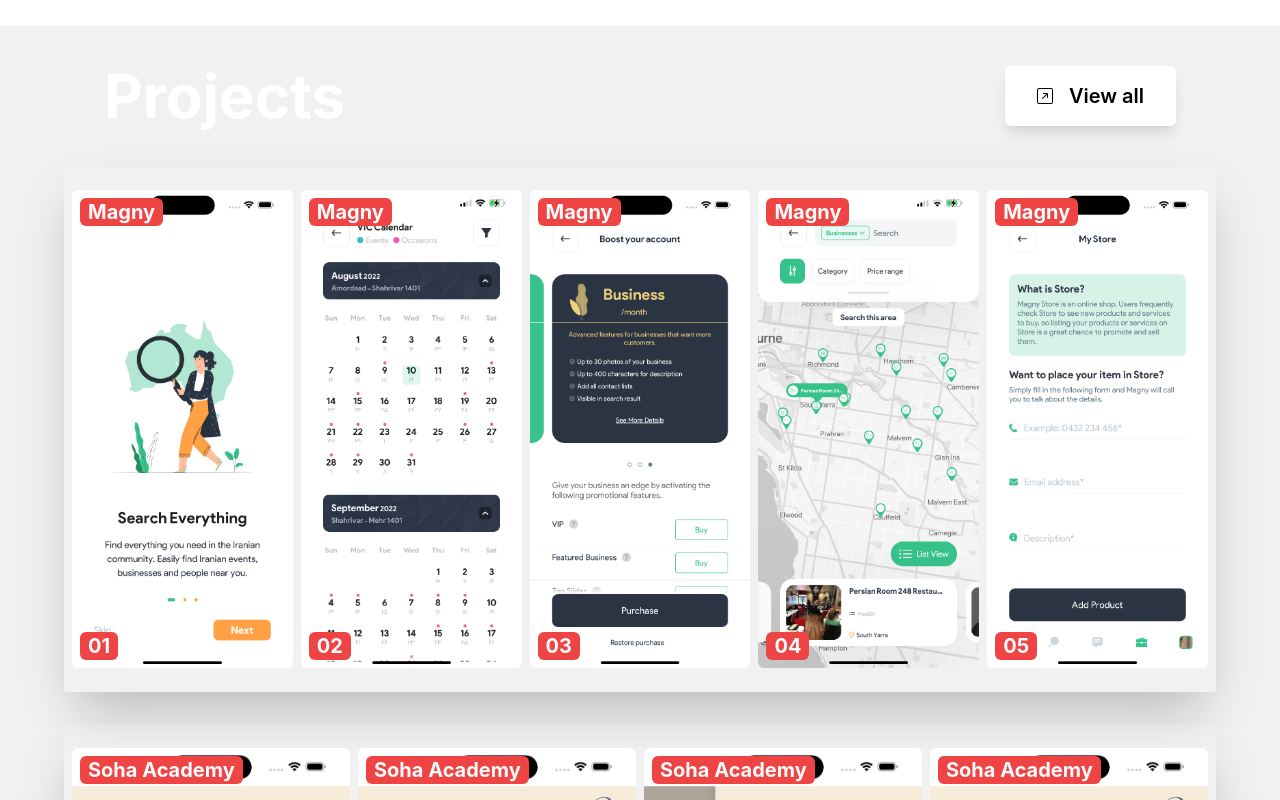
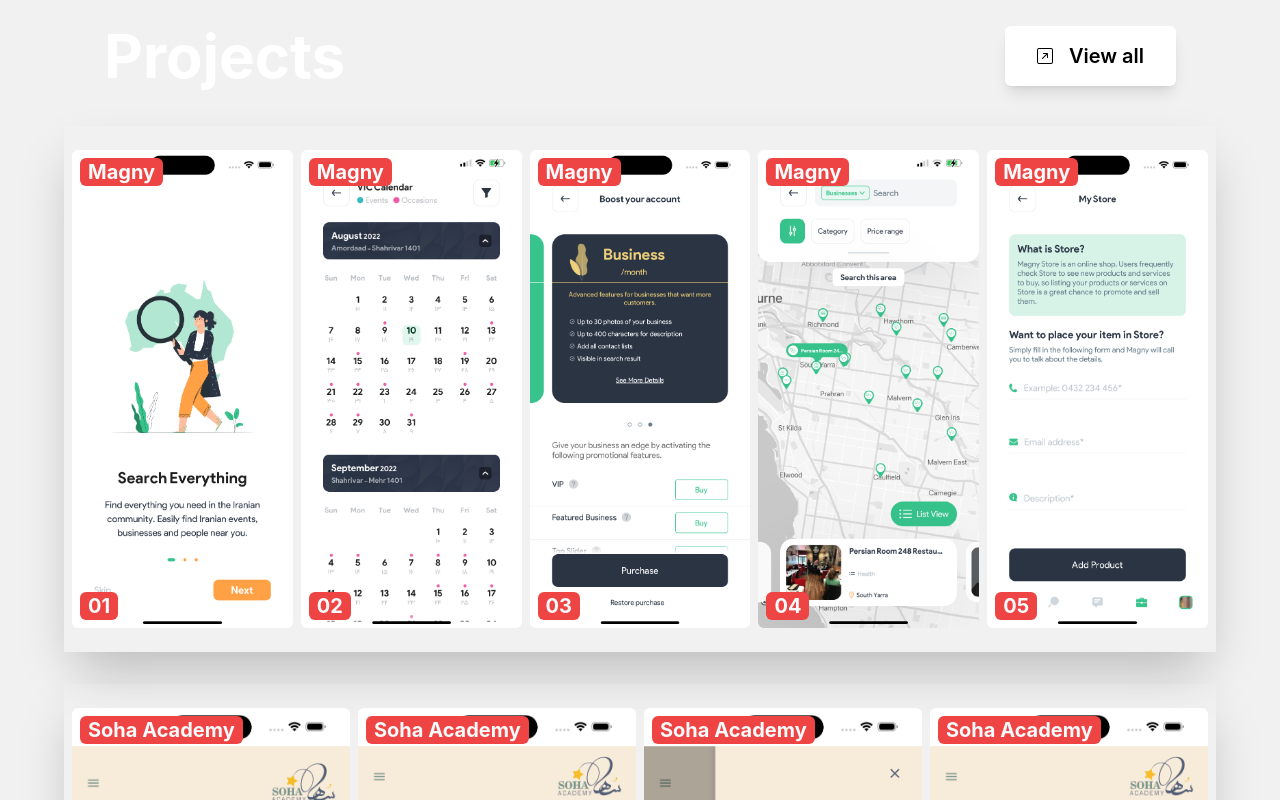
Before and after one commit to monireamini/monireamini.github.io, a Next.js app: page / in a window 1280 px wide. Shown: the part 660-1460 px from the top of the page. Built offline with nearby package versions, Linux system fonts and the light colour scheme; no server answers.

Commit message:
remove bottom space of avatar

```diff
--- a/components/projects/projects.tsx
+++ b/components/projects/projects.tsx
@@ -5,7 +5,7 @@
 
 const Projects = () => {
     return (
-        <div className="bg-[#F1F1F1] dark:bg-gray-900 mt-10">
+        <div className="bg-[#F1F1F1] dark:bg-gray-900">
             <div className="max-w-6xl mx-auto">
                 {/* title and see all button */}
                 <header className="flex flex-col md:flex-row justify-between items-center py-10 mx-10 md:my-20 lg:my-0">
@@ -36,7 +36,7 @@
                 </header>
 
                 {/* items */}
-                <div className="grid md:grid-cols-3 gap-8 pb-40">
+                <div className="grid md:grid-cols-3 gap-8">
                     {projects.map((project) => {
                         return (
                             <ProjectItem key={project.id} {...project}/>
```
